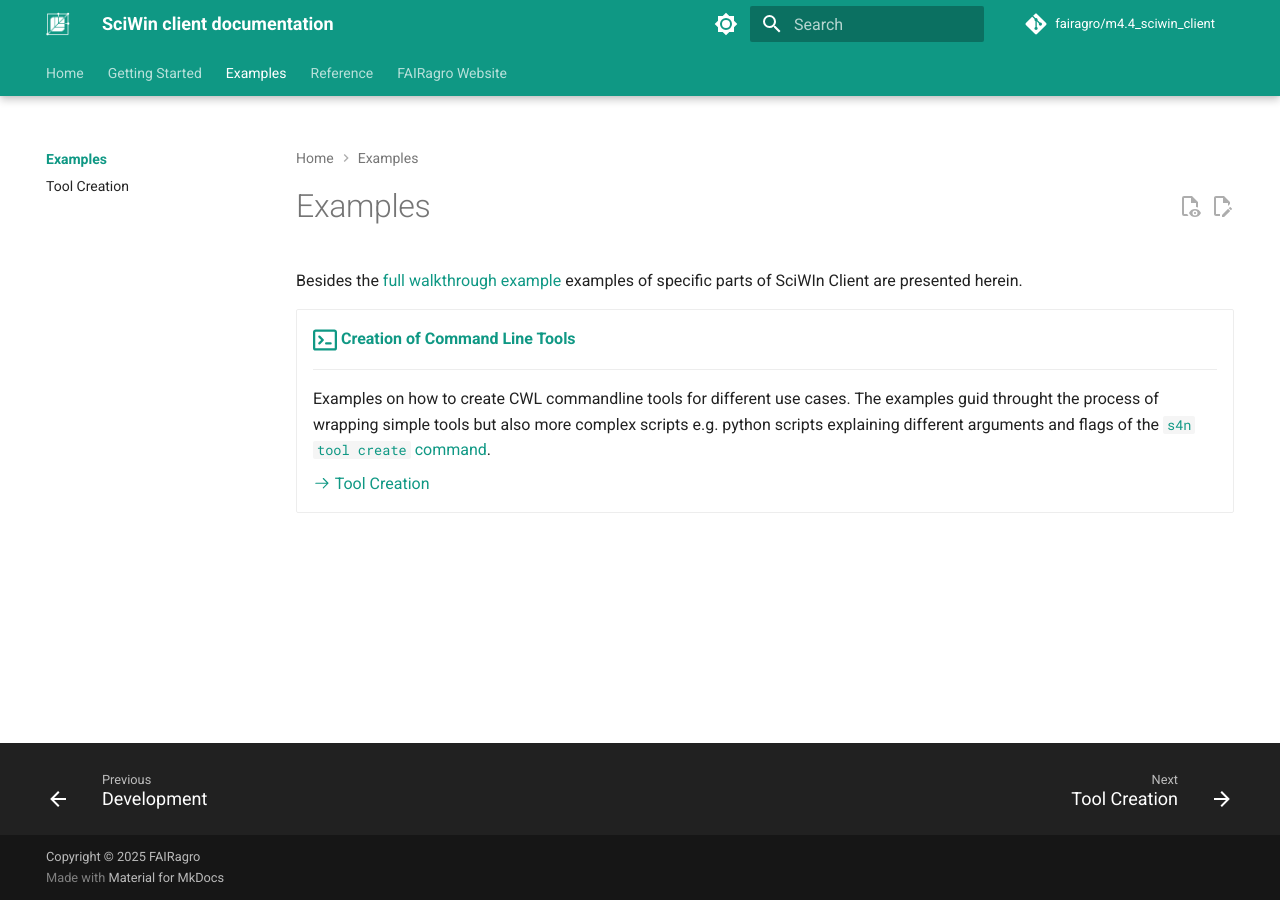
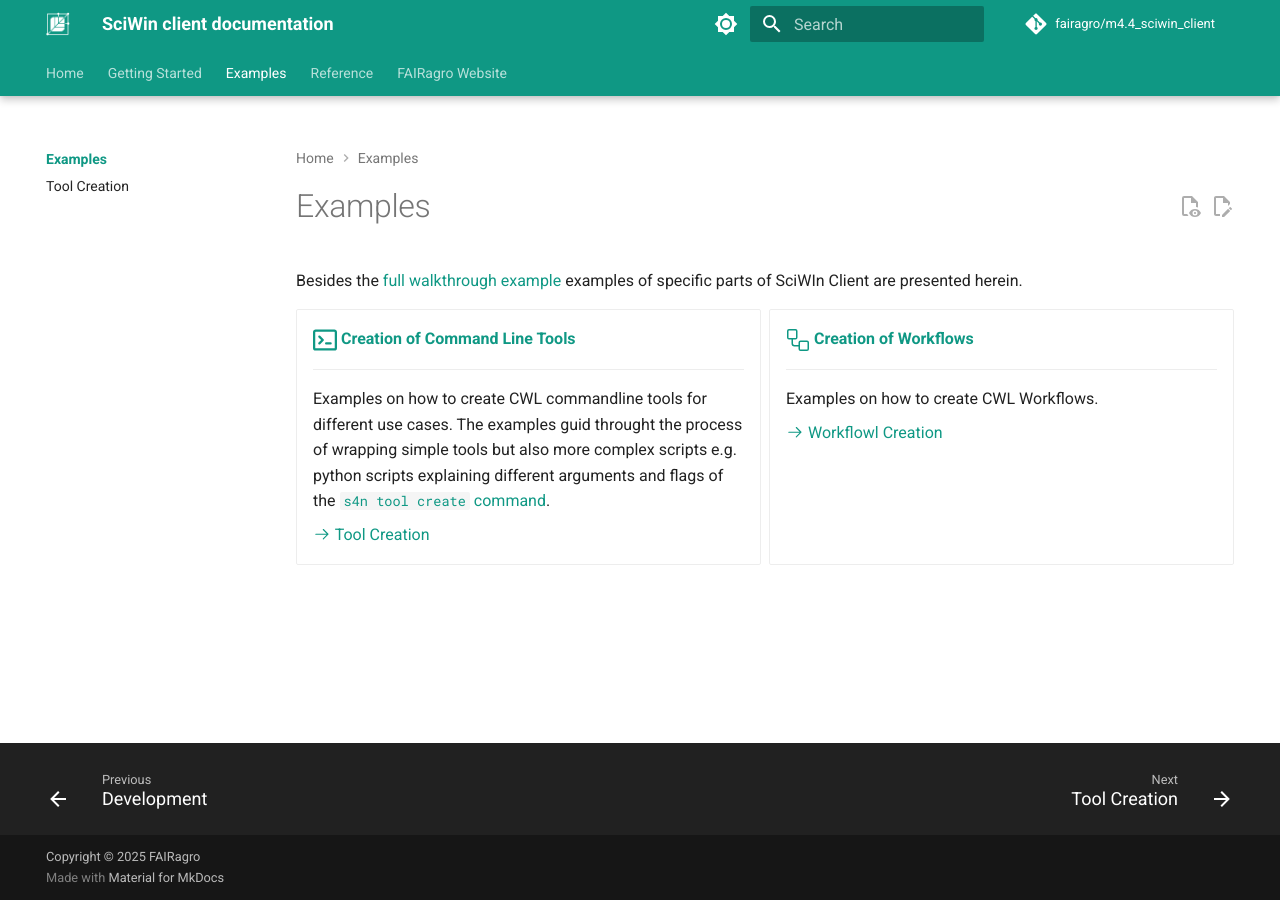
Before and after one commit to fairagro/m4.4_sciwin_client, an MkDocs documentation site: the page built from docs/examples/index.md, in a window 1280 px wide. Built offline with MkDocs 1.6.1 and Material for MkDocs 9.7.7, drawn with Linux system fonts in a browser that asks for light colours; comment, search, counter and statistics services are not loaded.

Commit message:
added workflow section

```diff
--- a/docs/examples/index.md
+++ b/docs/examples/index.md
@@ -11,4 +11,12 @@ Besides the [full walkthrough example](../getting-started/example.md) examples o
 
     [:octicons-arrow-right-24: Tool Creation](tool-creation.md)
 
+-   [:octicons-workflow-24:{ .lg .middle } __Creation of Workflows__](workflow-creation.md)
+
+    ---
+
+    Examples on how to create CWL Workflows.
+
+    [:octicons-arrow-right-24: Workflowl Creation](workflow-creation.md)
+
 </div>
```
